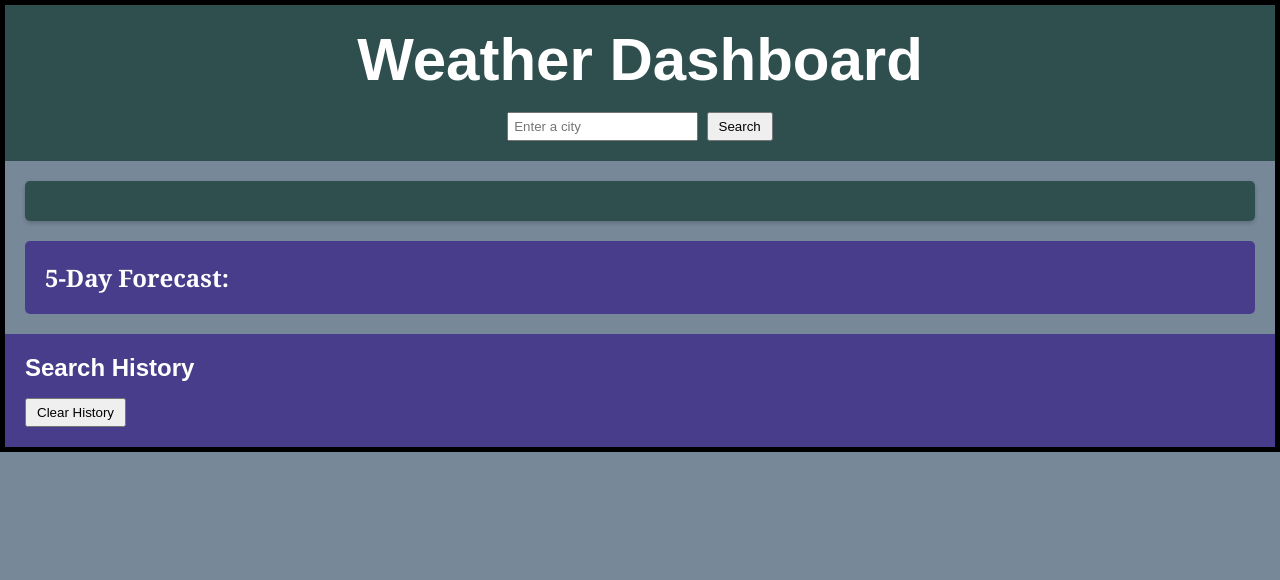
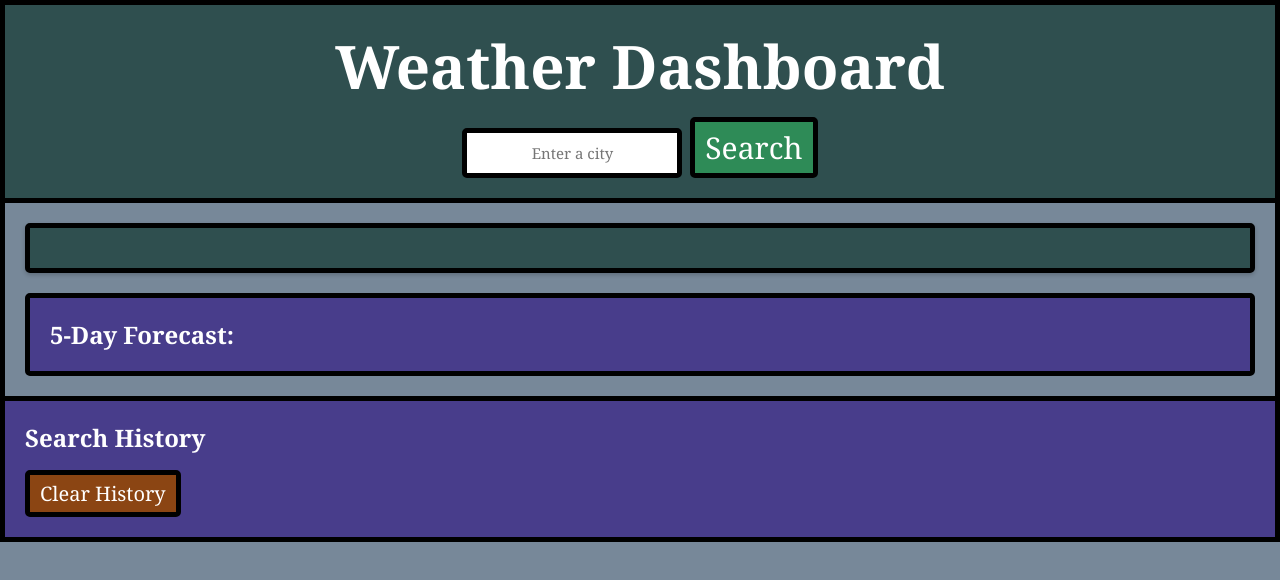
Before and after one commit to figuri/4-cast-app, a plain HTML site: page index.html in a window 1280 px wide. Drawn offline with nearby package versions, Linux system fonts and the light colour scheme.

Commit message:
added styling for hover effects on buttons and some finishing touches to fonts and borders for more visual appeal.

```diff
--- a/assets/style.css
+++ b/assets/style.css
@@ -1,3 +1,7 @@
+* {
+    font-family: Georgia, 'Times New Roman', Times, serif
+}
+
 body {
     font-family: Arial, sans-serif;
     margin: 0;
@@ -13,6 +17,8 @@ body {
     font-size: 30px;
     color: white;
     background-color: darkslategray;
+    border-bottom: solid 5px black;
+    font-family: Georgia, 'Times New Roman', Times, serif;
 }
 
 h1 {
@@ -44,6 +50,7 @@ body {
     box-shadow: 0 2px 4px rgba(0, 0, 0, 0.2);
     color: white;
     font-family: Georgia, 'Times New Roman', Times, serif;
+    border: solid 5px black;
 }
 
 #current-weather h2 {
@@ -60,6 +67,11 @@ body {
     font-family: Georgia, 'Times New Roman', Times, serif;
     padding: 20px;
     color: white;
+    border: solid 5px black;
+}
+
+.forecast-item p {
+    line-height: 1.75;
 }
 
 #forecast h2 {
@@ -85,7 +97,7 @@ body {
     padding: 20px;
     color: white;
     align-self: center;
-    width:
+    border-top: solid 5px black;
 }
 
 h2 {
@@ -111,3 +123,38 @@ body {
     font-size: 30px;
     text-align: center;
 }
+
+#search-button {
+    background-color: seagreen;
+    border-radius: 5px;
+    border: solid 5px black;
+    color: white;
+    font-size: 30px;
+    text-align: center;
+}
+
+#search-button:hover {
+    background-color: darkgreen;
+}
+
+#city-input {
+    border-radius: 5px;
+    border: solid 5px black;
+    font-size: 15px;
+    text-align: center;
+    height: 30px;
+    width: 200px;
+}
+
+#clear-history-button {
+    background-color: saddlebrown;
+    border-radius: 5px;
+    border: solid 5px black;
+    color: white;
+    font-size: 20px;
+    text-align: center;
+}
+
+#clear-history-button:hover {
+    background-color: darkred;
+}
--- a/index.html
+++ b/index.html
@@ -24,7 +24,7 @@
     <footer>
         <h2>Search History</h2>
         <ul id="search-history"></ul>
-        <button id="clear-history">Clear History</button>
+        <button id="clear-history-button">Clear History</button>
     </footer>
     <script src="https://ajax.googleapis.com/ajax/libs/jquery/3.6.4/jquery.min.js"></script>
     <script src="./assets/script.js"></script>
```
Lines whose indentation alone changed are shown as unchanged.
